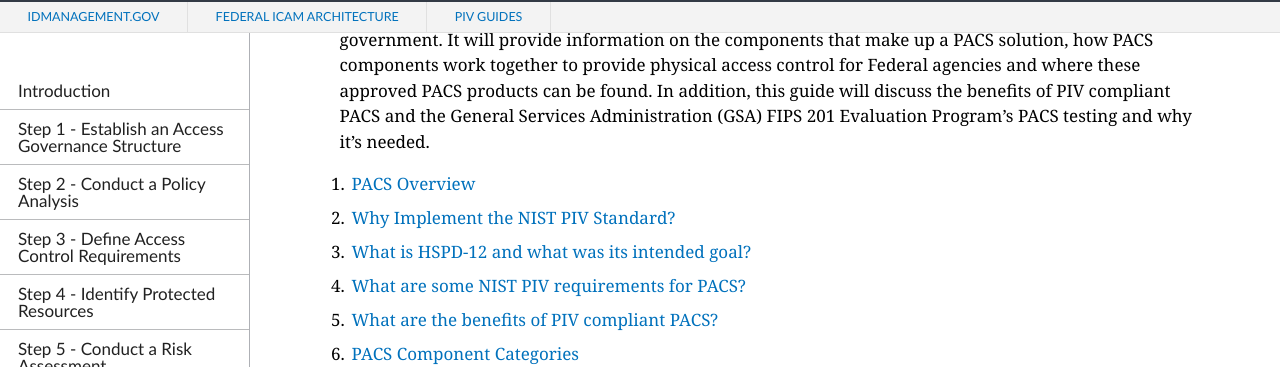
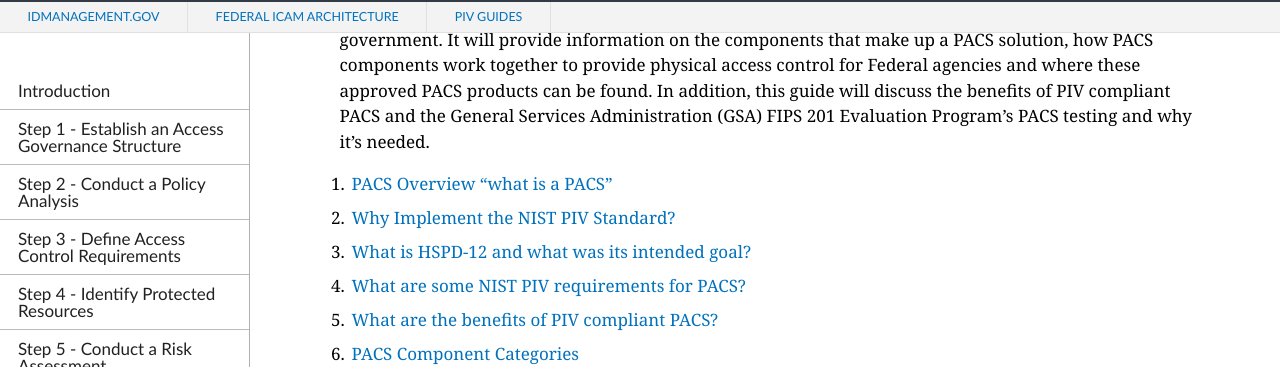
Before and after one commit to GSA/ficam-access, a Jekyll site: the page built from pages/PACS-guide.md, in a window 1280 px wide and 900 px high, scrolled down 395 px. Shown: the part 88-455 px from the top of the window. Built offline with Jekyll 4.4.1, drawn with Linux system fonts in a browser that asks for light colours; nearby versions of some CDN libraries.

Commit message:
Update PACS-guide.md

```diff
--- a/pages/PACS-guide.md
+++ b/pages/PACS-guide.md
@@ -10,7 +10,7 @@ permalink: /PACS-guide/
 ## Introduction
 This guide is intended to provide a general overview of the Federal Information Processing Standard (FIPS) 201 Personal Identity Verification (PIV) compliant PACS that are used within the Federal government.  It will provide information on the components that make up a PACS solution, how PACS components work together to provide physical access control for Federal agencies and where these approved PACS products can be found.  In addition, this guide will discuss the benefits of PIV compliant PACS and the General Services Administration (GSA) FIPS 201 Evaluation Program’s PACS testing and why it’s needed.
 
-1. [PACS Overview](https://github.com/thiligh/ficam-access/blob/PACS-PLABOOK-FOLDER/pages/PACS-guide.md#overview-what-is-a-pacs)
+1. [PACS Overview "what is a PACS"](https://github.com/thiligh/ficam-access/blob/PACS-PLABOOK-FOLDER/pages/PACS-guide.md#overview-what-is-a-pacs)
 1. [Why Implement the NIST PIV Standard?](#wht-implement-the-NIST-PIV-Standard?)
 1. [What is HSPD-12 and what was its intended goal?](#What-is-HSPD-12-and-what-was-its-intended-goal?)
 1. [What are some NIST PIV requirements for PACS?](#What-are-some-NIST-PIV-requirements-for-PACS?)
```
